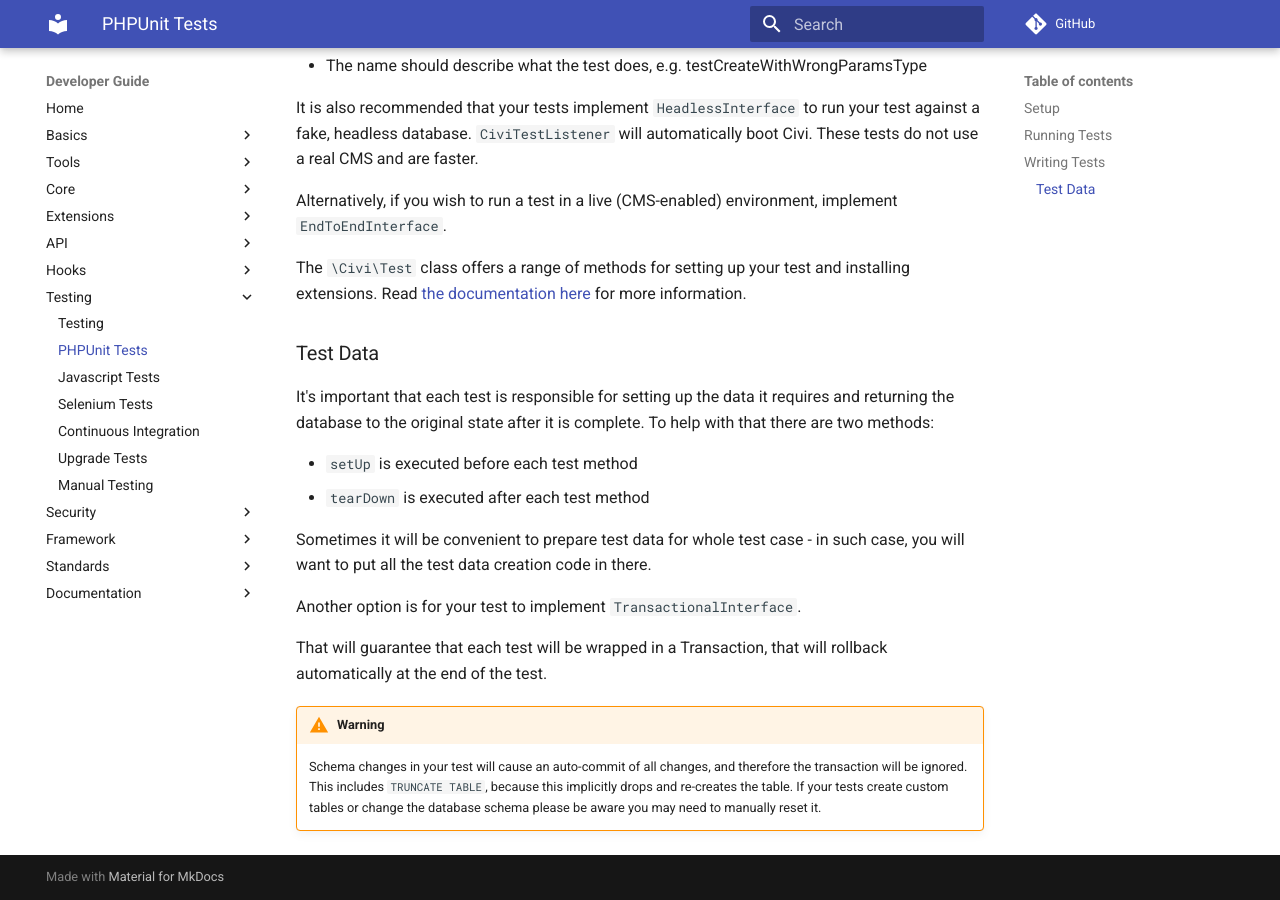
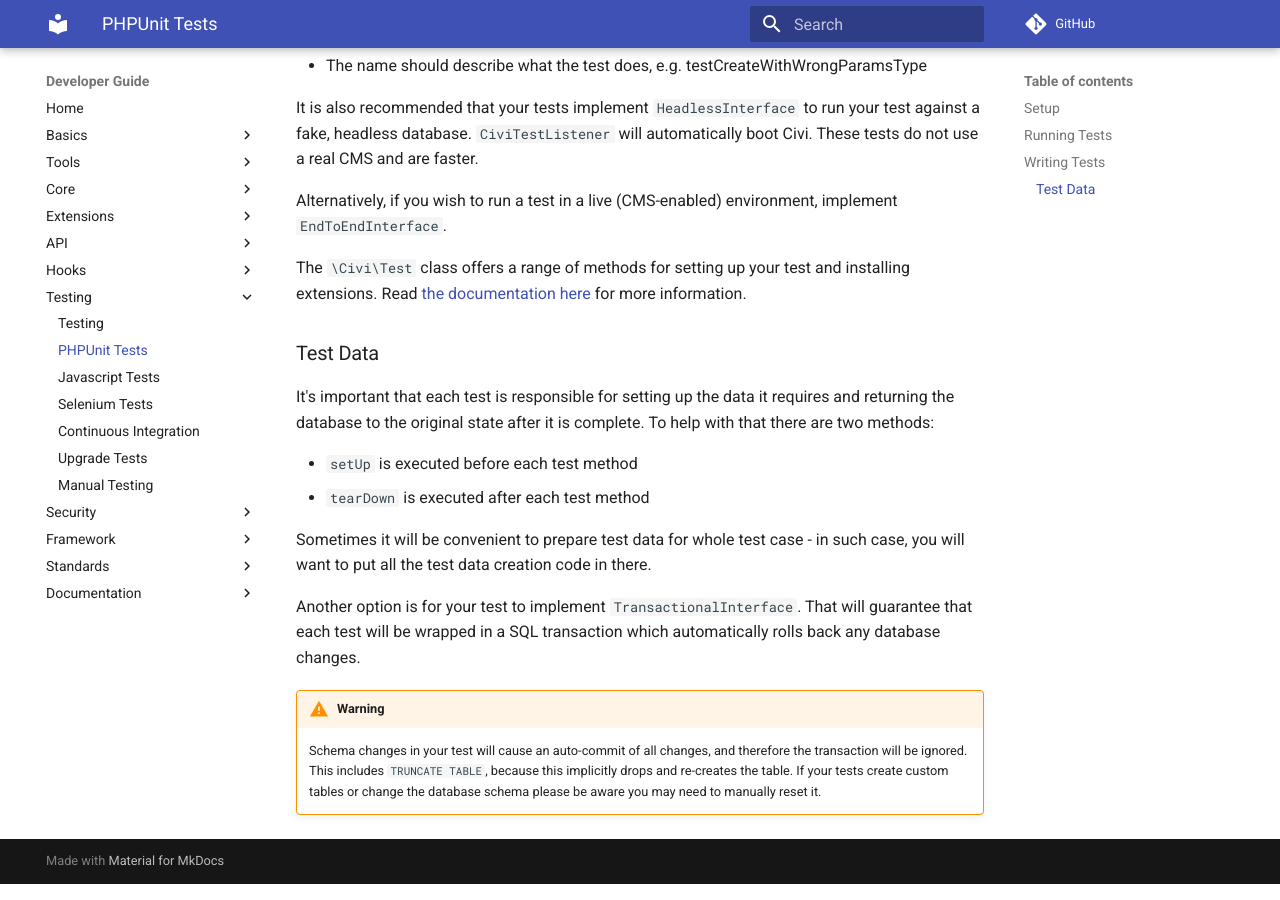
Before and after one commit to civicrm/civicrm-dev-docs, an MkDocs documentation site: the page built from docs/testing/phpunit.md, in a window 1280 px wide and 900 px high, scrolled down 1892 px. Built offline with MkDocs 1.6.1 and Material for MkDocs 9.7.7, drawn with Linux system fonts in a browser that asks for light colours; comment, search, counter and statistics services are not loaded; old or Windows-style settings are respelled for this version of MkDocs.

Commit message:
testing/phpunit.md - Use a paragraph!
The second statement doesn't make much sense without the first statement.
Put them together.

```diff
--- a/docs/testing/phpunit.md
+++ b/docs/testing/phpunit.md
@@ -94,10 +94,9 @@ with that there are two methods:
 Sometimes it will be convenient to prepare test data for whole test case -
 in such case, you will want to put all the test data creation code in there.
 
-Another option is for your test to implement `TransactionalInterface`.
-
-That will guarantee that each test will be wrapped in a Transaction, that will
-rollback automatically at the end of the test.
+Another option is for your test to implement `TransactionalInterface`.  That
+will guarantee that each test will be wrapped in a SQL transaction which
+automatically rolls back any database changes.
 
 !!! warning
     Schema changes in your test will cause an auto-commit of all changes, and
```
